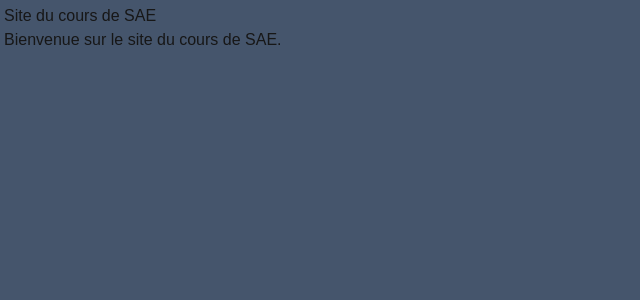
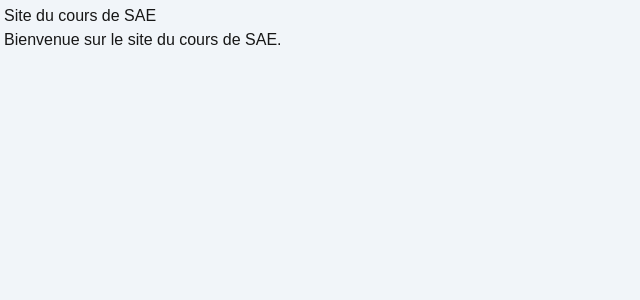
Before and after one commit to prof-moevus/h26-gr22479-coursNextjsEtReact, a Next.js app: page / in a window 1280 px wide. Shown: the top 300 px of the page, without its empty margins (0-640 px from the left). Built offline with nearby package versions, Linux system fonts and the light colour scheme.

Commit message:
:lipstick: Change bg color

```diff
--- a/src/app/layout.js
+++ b/src/app/layout.js
@@ -20,7 +20,7 @@ export default function RootLayout({ children }) {
   return (
     <html lang="en">
       <body
-        className={`${geistSans.variable} ${geistMono.variable} antialiased` + " p-1 min-h-screen items-center justify-center bg-slate-600! font-sans dark:bg-black"}
+        className={`${geistSans.variable} ${geistMono.variable} antialiased` + " p-1 min-h-screen items-center justify-center bg-slate-100! font-sans dark:bg-black"}
       >
         {children}
       </body>
```
